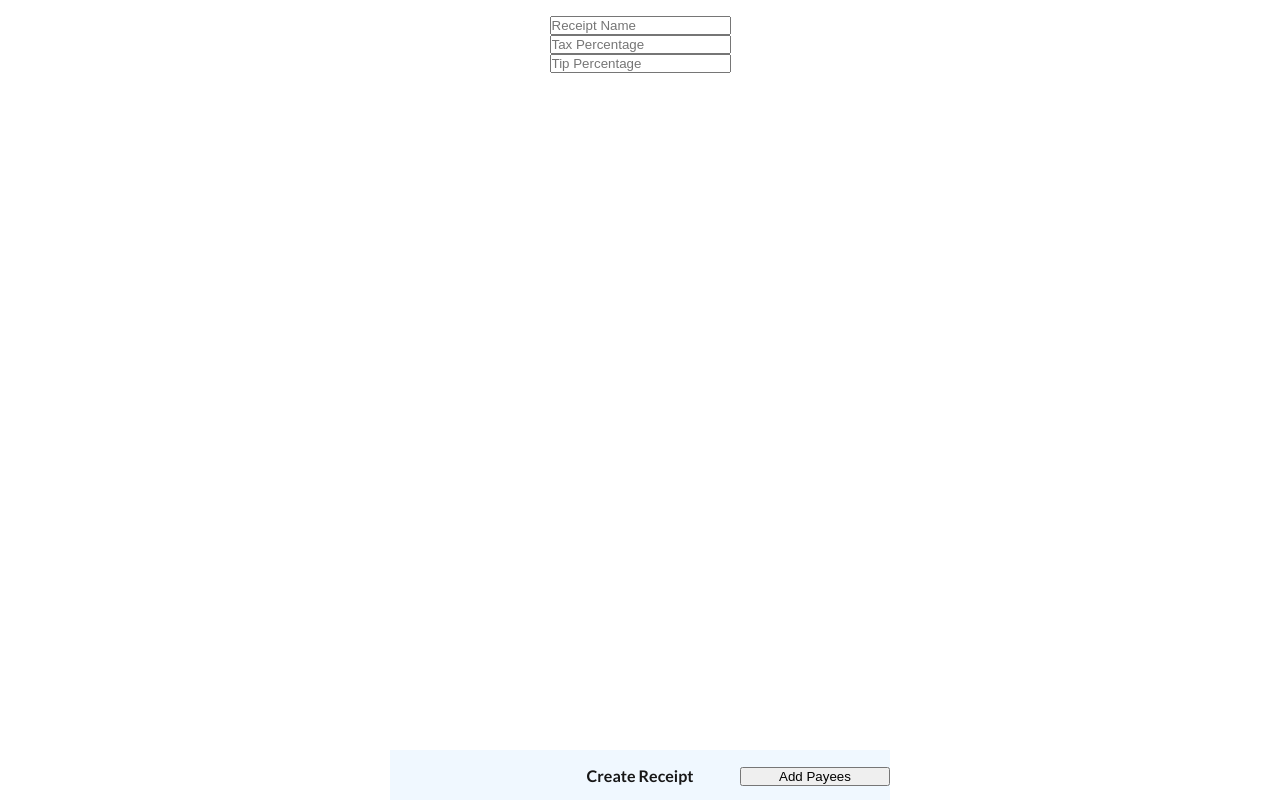
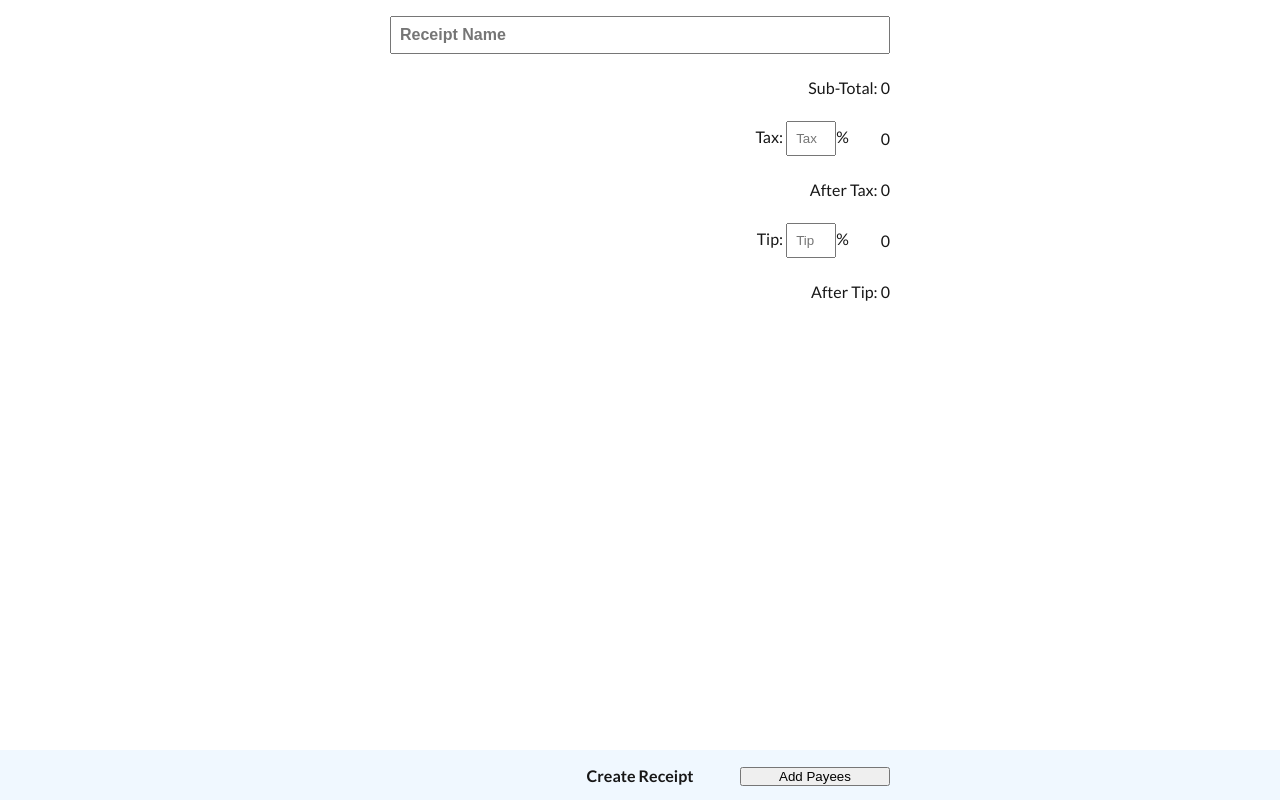
Before and after one commit to jieun-lee/split-the-bill, a Next.js app: page / in a window 1280 px wide. Both pictures are taken after a click on the button "Get Started". Built offline with nearby package versions, Linux system fonts and the light colour scheme.

Commit message:
Add basic logic for CreateReceipt

```diff
--- a/src/models/ReceiptContext.ts
+++ b/src/models/ReceiptContext.ts
@@ -1,9 +1,10 @@
-import { createContext, useState } from 'react';
+import { createContext, useMemo, useState } from 'react';
 import { ReceiptItem } from './ReceiptItem';
 import { initialReceipt, IReceipt } from './Receipt';
 
 interface IReceiptContext {
 	values: IReceipt,
+	subTotal: number,
 	setReceiptName: (name: string) => void;
 	setTax: (tax: number) => void;
 	setTip: (tip: number) => void;
@@ -17,6 +18,7 @@ interface IReceiptContext {
 
 const initialContext: IReceiptContext = {
 	values: initialReceipt,
+	subTotal: 0,
 	setReceiptName: () => {},
 	setTax: () => {},
 	setTip: () => {},
@@ -36,6 +38,10 @@ export const useReceiptContext = () => {
 	const [tip, setTip] = useState<number | undefined>(initialReceipt.tipPercent);
 	const [items, setItems] = useState<ReceiptItem[]>(initialReceipt.items);
 	const [payees, setPayees] = useState<string[]>(initialReceipt.payees);
+
+	const subTotal = useMemo(() => {
+		return items.reduce((acc, item) => acc + item.price, 0);
+	}, [items]);
 
 	const addItem = (item: ReceiptItem) => {
 		// TODO
@@ -73,6 +79,7 @@ export const useReceiptContext = () => {
 
 	return {
 		values: getContextValues(),
+		subTotal,
 		setReceiptName,
 		setTax,
 		setTip,
--- a/src/pages/SplitTheBill.module.css
+++ b/src/pages/SplitTheBill.module.css
@@ -2,11 +2,13 @@
 	display: flex;
 	flex-direction: column;
 	justify-content: space-between;
-	align-items: center;
+	align-items: stretch;
 	height: 100vh;
 }
 
 .stageWrapper {
 	flex-grow: 1;
 	padding: 16px;
+	display: flex;
+	justify-content: center;
 }
--- a/src/stages/CreateReceiptStage.module.css
+++ b/src/stages/CreateReceiptStage.module.css
@@ -3,3 +3,36 @@
 	flex-direction: column;
 	max-width: 500px;
 }
+
+.receiptWrapper > div {
+	margin-bottom: 24px;
+}
+
+.input {
+	padding: 8px;
+}
+
+.receiptNameInput {
+	width: 500px;
+	font-size: 16px;
+	font-weight: 600;
+}
+
+.percentageWrapper {
+	align-self: end;
+	display: flex;
+	align-items: center;
+}
+
+.percentageInput {
+	padding-right: 0;
+	width: 50px;
+}
+
+.percentageValue {
+	margin-left: 32px;
+}
+
+.totalsWrapper {
+	align-self: end;
+}
--- a/src/stages/CreateReceiptStage.tsx
+++ b/src/stages/CreateReceiptStage.tsx
@@ -1,32 +1,78 @@
-import { useContext } from "react"
+import { useContext, useMemo } from "react"
 import { ReceiptContext } from "@/models/ReceiptContext"
 import styles from './CreateReceiptStage.module.css';
 
 interface ICreateReceiptStageProps {}
 
 const CreateReceiptStage: React.FC = () => {
-	const { values: receipt, setReceiptName, setTax, setTip, addItem, removeItem } = useContext(ReceiptContext);
+	const { values: receipt, subTotal, setReceiptName, setTax, setTip, addItem, removeItem } = useContext(ReceiptContext);
+
+	const taxValue = useMemo(() => {
+		if (receipt.taxPercent !== undefined && receipt.taxPercent > 0 && receipt.taxPercent <= 100) {
+			return subTotal * receipt.taxPercent * 0.01;
+		}
+		// TODO: handle invalid taxPercent values
+		return 0;
+	}, [subTotal, receipt.taxPercent]);
+	const priceWithTax = useMemo(() => subTotal + taxValue, [subTotal, taxValue]);
+
+	const tipValue = useMemo(() => {
+		if (receipt.tipPercent !== undefined && receipt.tipPercent > 0 && receipt.tipPercent <= 500) {
+			return priceWithTax * receipt.tipPercent * 0.01;
+		}
+		// TODO: handle invalid tipPercent values
+		return 0;
+	}, [priceWithTax, receipt.tipPercent]);
+	const priceWithTip = useMemo(() => priceWithTax + tipValue, [priceWithTax, tipValue]);
 
 	// TODO: add input error handling (invalid numbers for percentages)
 	return (
 		<div className={styles.receiptWrapper}>
+			<div>
 				<input
+					className={`${styles.input} ${styles.receiptNameInput}`}
 					value={receipt.receiptName}
 					onChange={(e) => setReceiptName(e.target.value)}
 					placeholder="Receipt Name"
 				/>
+			</div>
+			<div className={styles.totalsWrapper}>
+				{`Sub-Total: ${subTotal}`}
+			</div>
+			<div className={styles.percentageWrapper}>
+				<div>
+					{"Tax: "}
 					<input
+						className={`${styles.input} ${styles.percentageInput}`}
 						value={receipt.taxPercent}
 						type="number"
 						onChange={(e) => setTax(parseInt(e.target.value))}
-				placeholder="Tax Percentage"
+						placeholder="Tax"
 					/>
+					<span>%</span>
+				</div>
+				<div className={styles.percentageValue}>{taxValue}</div>
+			</div>
+			<div className={styles.totalsWrapper}>
+				{`After Tax: ${priceWithTax}`}
+			</div>
+			<div className={styles.percentageWrapper}>
+				<div>
+					{"Tip: "}
 					<input
+						className={`${styles.input} ${styles.percentageInput}`}
 						value={receipt.tipPercent}
 						type="number"
 						onChange={(e) => setTip(parseInt(e.target.value))}
-				placeholder="Tip Percentage"
+						placeholder="Tip"
 					/>
+					<span>%</span>
+				</div>
+				<div className={styles.percentageValue}>{tipValue}</div>
+			</div>
+			<div className={styles.totalsWrapper}>
+				{`After Tip: ${priceWithTip}`}
+			</div>
 		</div>
 	)
 }
```
Lines whose indentation alone changed are shown as unchanged.
